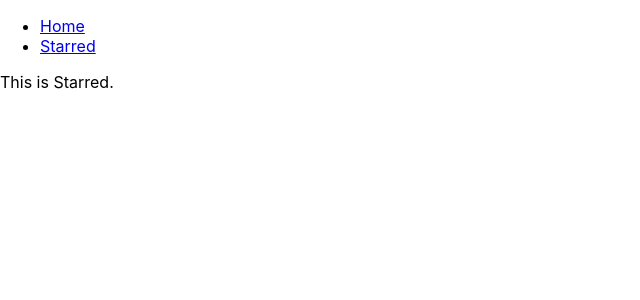
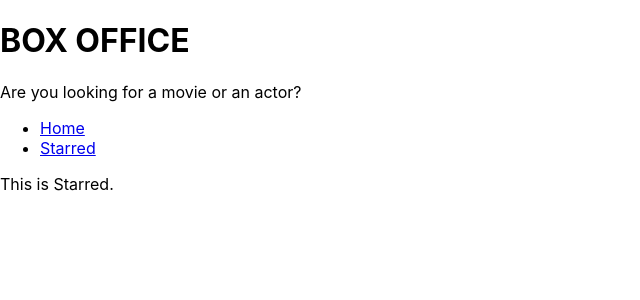
Before and after one commit to Mehul9063/box-office-1, a React (Create React App) app: page /starred in a window 1280 px wide. Shown: the top 300 px of the page, without its empty margins (0-640 px from the left). Built offline with nearby package versions, Linux system fonts and the light colour scheme.

Commit message:
added layout management and created title

```diff
--- a/src/App.js
+++ b/src/App.js
@@ -1,25 +1,23 @@
 import React from "react";
 import {Switch,Route} from 'react-router-dom';
-import Navs from "./components/Navs";
 import Home from "./pages/Home";
 import Starred from "./pages/Starred";
 
 function App() {
     return (
-        <div>
-            <Navs />
         <Switch>
         <Route exact path="/">
             <Home />
         </Route>
+
         <Route exact path="/starred">
             <Starred />
         </Route>
+
         <Route>
-                    <div> NOT FOUND </div>
+            <div>Not found</div>
         </Route>
         </Switch>
-        </div>
     );
 }
 
--- /dev/null
+++ b/src/components/MainPageLayout.js
@@ -0,0 +1,19 @@
+import React from 'react'
+import Navs from './Navs'
+import Title from './Title'
+
+const MainPageLayout = ({ children }) => {
+  return (
+      <div>
+        <Title
+          title="BOX OFFICE"
+          subtitle="Are you looking for a movie or an actor?"
+        />
+        <Navs />
+
+        {children}
+      </div>
+  )
+}
+
+export default MainPageLayout
--- /dev/null
+++ b/src/components/Title.js
@@ -0,0 +1,12 @@
+import React from 'react'
+
+const Title = ({ title, subtitle }) => {
+  return (
+    <div>
+      <h1>{title}</h1>
+      <p>{subtitle}</p>
+    </div>
+  )
+}
+
+export default Title
--- a/src/pages/Home.js
+++ b/src/pages/Home.js
@@ -1,10 +1,9 @@
 import React from 'react'
+import MainPageLayout from '../components/MainPageLayout'
 
 const Home = () => {
   return (
-    <div>
-      This is home.
-    </div>
+    <MainPageLayout>this is home</MainPageLayout>
   )
 }
 
--- a/src/pages/Starred.js
+++ b/src/pages/Starred.js
@@ -1,10 +1,9 @@
 import React from 'react'
+import MainPageLayout from '../components/MainPageLayout'
 
 const Starred = () => {
   return (
-    <div>
-      This is Starred.
-    </div>
+    <MainPageLayout> This is Starred. </MainPageLayout>
   )
 }
 
```
Lines whose indentation alone changed are shown as unchanged.
